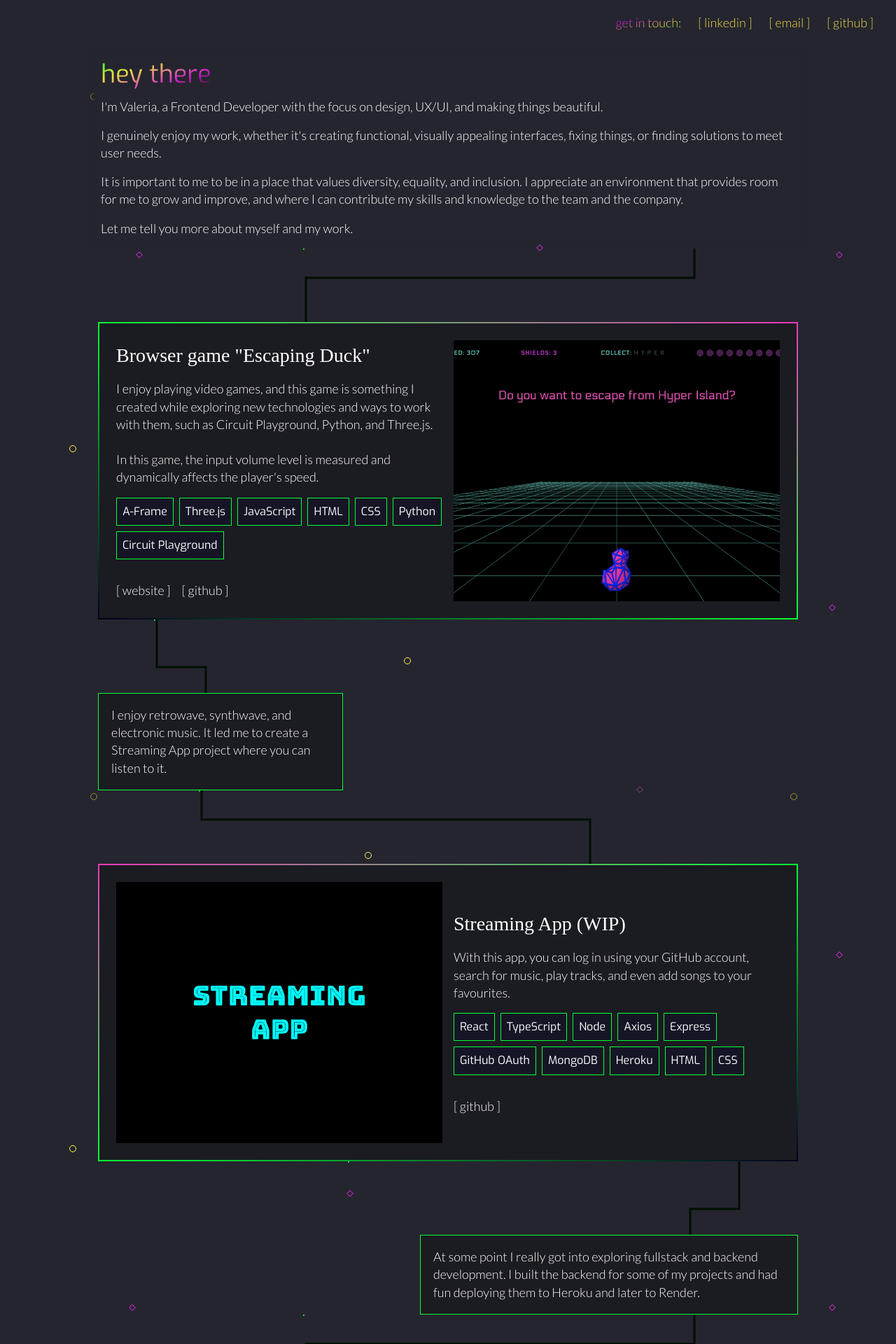
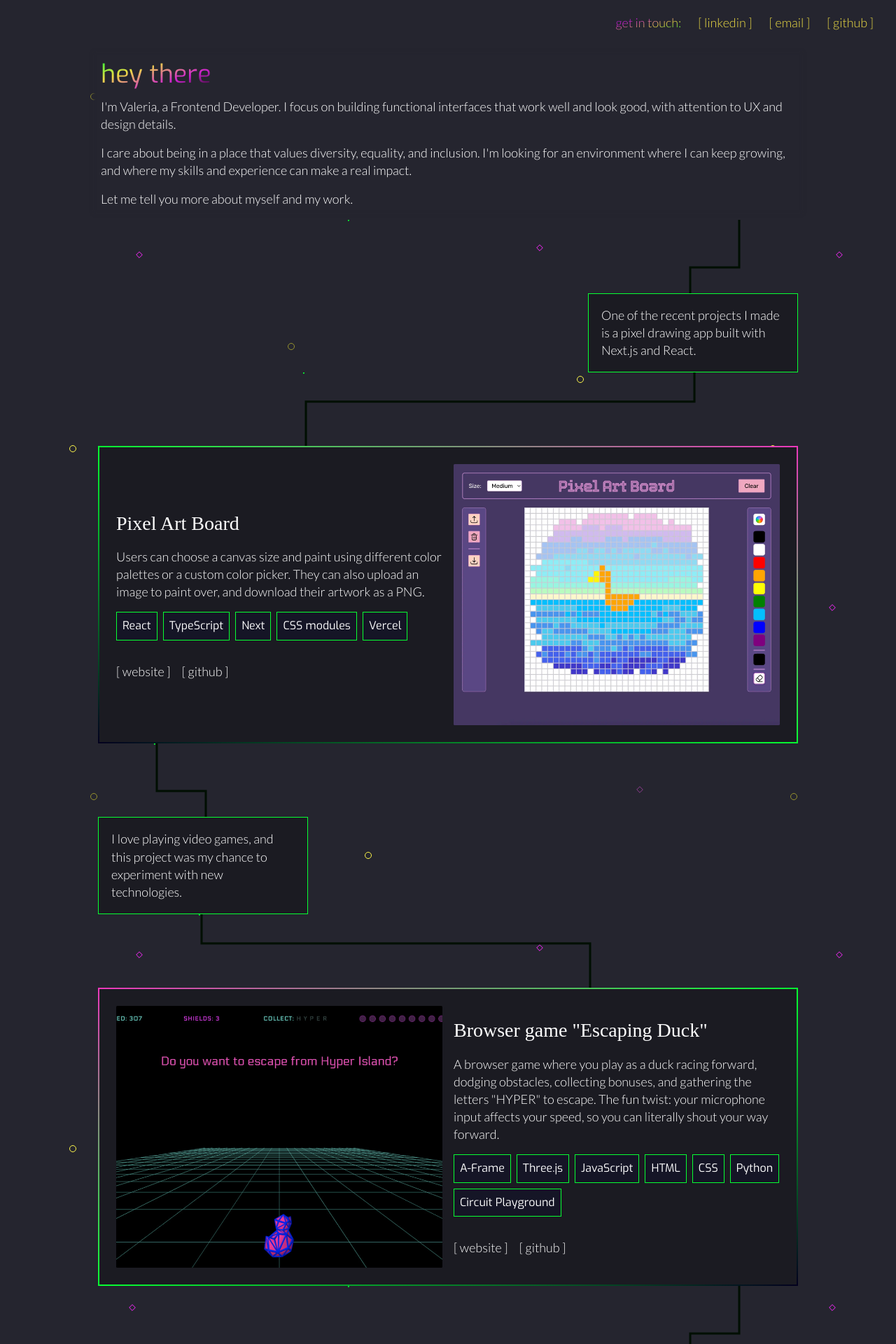
Before and after one commit to avreally/portfolio-website, a React (Create React App) app: page / in a window 1280 px wide. Shown: the top 1920 px of the page at 70% size. Built offline with nearby package versions, Linux system fonts and the light colour scheme; a web font is replaced by a local one.

Commit message:
Update project descriptions and  About Me section

```diff
--- a/public/data/allProjects.json
+++ b/public/data/allProjects.json
@@ -2,27 +2,27 @@
 	{
 		"id": "01",
 		"name": "Phonebook",
-		"about": "For instance, my Phonebook project. For it I drew inspiration from an image I admired, extracted its colors and integrated them into the overall layout. With this Phonebook app, you can add names and phone numbers, perform quick search, and delete entries as needed.",
+		"about": "For instance, my Phonebook project. For it I drew inspiration from an image I admired, extracted its colors and integrated them into the overall layout. With this Phonebook app, you can add names and phone numbers, perform a quick search, and delete entries as needed.",
 		"imgUrl": "../images/phonebook.jpg",
 		"websiteUrl": "",
 		"githubUrl": "https://github.com/avreally/phonebook",
-		"stack": ["React", "JavaScript", "HTML", "CSS", "Flexbox"],
-		"notes": "But I also enjoy creating UI designs of different styles and color schemes."
+		"stack": ["React", "JavaScript", "HTML", "CSS"],
+		"notes": "But I also like creating UI designs of different styles and color schemes."
 	},
 	{
 		"id": "02",
 		"name": "To Do List",
-		"about": "It all began with a To-Do List project. In this application, you can add and delete tasks and lists, as well as mark tasks as important and completed. All data is stored in Local Storage.",
+		"about": "It all started with a simple To-Do List project. In this application, you can add and delete tasks and lists, as well as mark tasks as important and completed. All data is stored in Local Storage.",
 		"imgUrl": "../images/to-do-list.jpg",
 		"websiteUrl": "https://a-to-do-list-project.netlify.app/",
 		"githubUrl": "https://github.com/avreally/hyperisland-project-1-todo",
-		"stack": ["JavaScript", "HTML", "CSS", "Grid", "Flexbox"],
+		"stack": ["JavaScript", "HTML", "CSS"],
 		"notes": "You might have noticed that I love neon colors and dark themes."
 	},
 	{
 		"id": "03",
 		"name": "Music Box",
-		"about": "Take this music search app, for example. It uses Genius API to find songs and display the results. I enjoy solving complex problems and tackling challenging tasks because I believe it helps me grow professionally.",
+		"about": "Take this music search app, for example. You can look up songs, see their artist, album cover, and release date, listen to a preview, and copy a link to share your favorite tracks.",
 		"imgUrl": "../images/music-box.jpg",
 		"websiteUrl": "https://music-box-ilyu.onrender.com",
 		"githubUrl": "https://github.com/avreally/music-box",
@@ -35,15 +35,14 @@
 			"Heroku",
 			"Render",
 			"HTML",
-			"CSS",
-			"Flexbox"
+			"CSS"
 		],
-		"notes": "At some point I really got into exploring fullstack and backend development. I built the backend for some of my projects and had fun deploying them to Heroku and later to Render. "
+		"notes": "At some point I really got into exploring full-stack and backend development. I built the backend for some of my projects and had fun deploying them to Heroku and later to Render. "
 	},
 	{
 		"id": "04",
 		"name": "Streaming App (WIP)",
-		"about": "With this app, you can log in using your GitHub account, search for music, play tracks, and even add songs to your favourites.",
+		"about": "This app lets you log in with your GitHub account, listen to tracks, and manage playlists — create, edit, and delete them as you like.",
 		"imgUrl": "../images/streaming-app.png",
 		"websiteUrl": "",
 		"githubUrl": "https://github.com/avreally/streaming-app",
@@ -59,12 +58,12 @@
 			"HTML",
 			"CSS"
 		],
-		"notes": "I enjoy retrowave, synthwave, and electronic music. It led me to create a Streaming App project where you can listen to it."
+		"notes": "I like retrowave, synthwave, and electronic music, which led me to create a Streaming App project where you can listen to it."
 	},
 	{
 		"id": "05",
 		"name": "Browser game \"Escaping Duck\"",
-		"about": "I enjoy playing video games, and this game is something I created while exploring new technologies and ways to work with them, such as Circuit Playground, Python, and Three.js. <br> \nIn this game, the input volume level is measured and dynamically affects the player's speed.",
+		"about": "A browser game where you play as a duck racing forward, dodging obstacles, collecting bonuses, and gathering the letters \"HYPER\" to escape. The fun twist: your microphone input affects your speed, so you can literally shout your way forward.",
 		"imgUrl": "../images/escaping-duck.jpg",
 		"websiteUrl": "https://escapefromhyperisland.github.io/team1-chaos/escaping-duck/",
 		"githubUrl": "https://github.com/escapefromhyperisland/team1-chaos/tree/main/escaping-duck",
@@ -76,6 +75,18 @@
 			"CSS",
 			"Python",
 			"Circuit Playground"
-		]
+		],
+
+		"notes": "I love playing video games, and this project was my chance to experiment with new technologies."
+	},
+	{
+		"id": "06",
+		"name": "Pixel Art Board",
+		"about": "Users can choose a canvas size and paint using different color palettes or a custom color picker. They can also upload an image to paint over, and download their artwork as a PNG.",
+		"imgUrl": "../images/pixel-art-board.webp",
+		"websiteUrl": "https://pixel-art-board-avreally.vercel.app",
+		"githubUrl": "https://github.com/avreally/pixel-art-board",
+		"stack": ["React", "TypeScript", "Next", "CSS modules", "Vercel"],
+		"notes": "One of the recent projects I made is a pixel drawing app built with Next.js and React."
 	}
 ]
--- a/src/components/aboutMe/index.tsx
+++ b/src/components/aboutMe/index.tsx
@@ -7,19 +7,14 @@ const AboutMe = () => {
 			<div className="aboutMeHeader">hey there</div>
 			<div className="aboutMeInfo">
 				<p className="aboutMeText">
-          I&apos;m Valeria, a Frontend Developer with the focus on design,
-          UX/UI, and making things beautiful.
+					I&apos;m Valeria, a Frontend Developer. I focus on building functional
+					interfaces that work well and look good, with attention to UX and
+					design details.
 				</p>
 				<p className="aboutMeText">
-          I genuinely enjoy my work, whether it&apos;s creating functional,
-          visually appealing interfaces, fixing things, or finding solutions to
-          meet user needs.
-        </p>
-        <p className="aboutMeText">
-          It is important to me to be in a place that values diversity,
-          equality, and inclusion. I appreciate an environment that provides
-          room for me to grow and improve, and where I can contribute my skills
-          and knowledge to the team and the company.
+					I care about being in a place that values diversity, equality, and
+					inclusion. I&apos;m looking for an environment where I can keep
+					growing, and where my skills and experience can make a real impact.
 				</p>
 				<p className="aboutMeText">
 					Let me tell you more about myself and my work.
```
Also changed, not shown: public/images/pixel-art-board.webp (added). Lines whose indentation alone changed are shown as unchanged.
